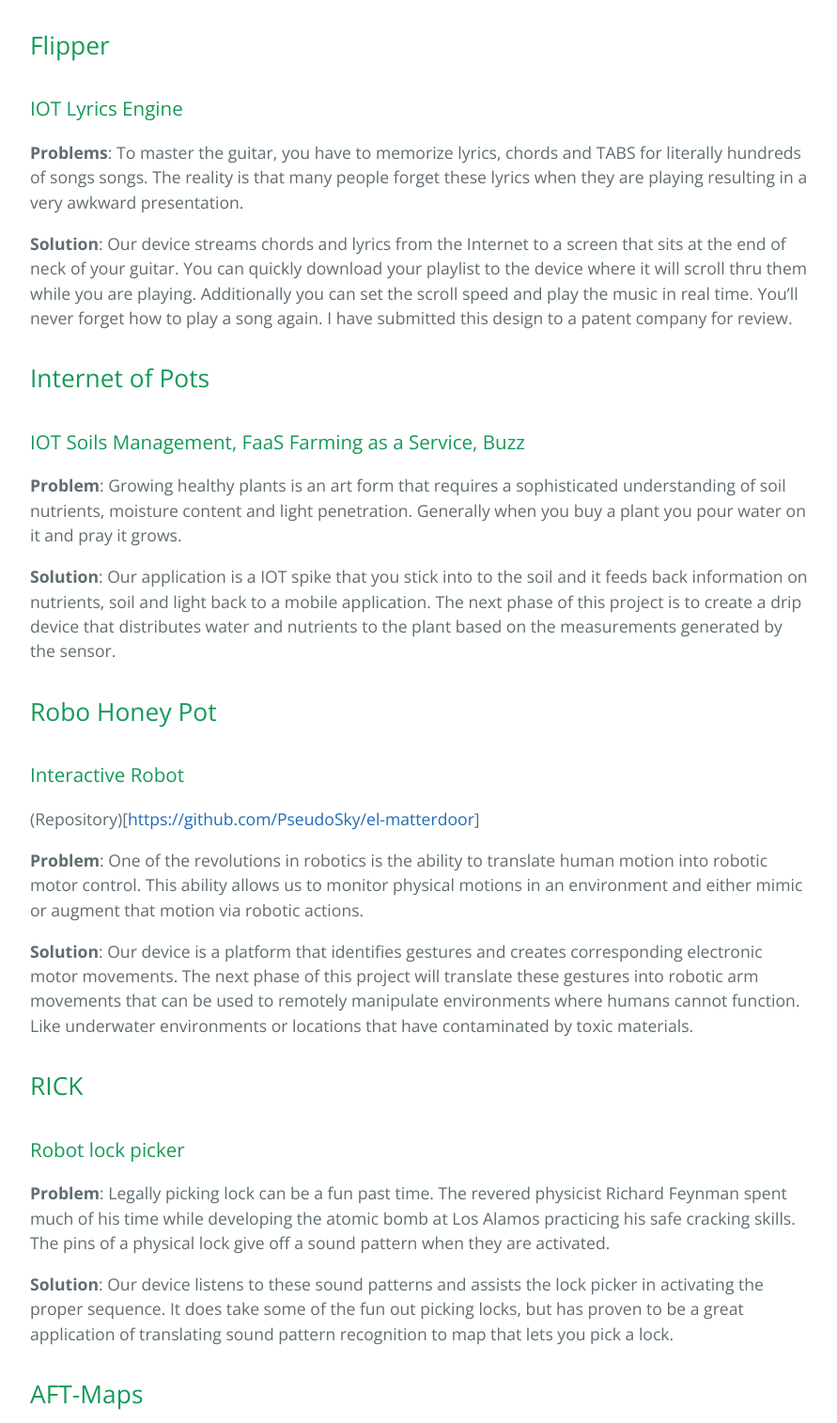
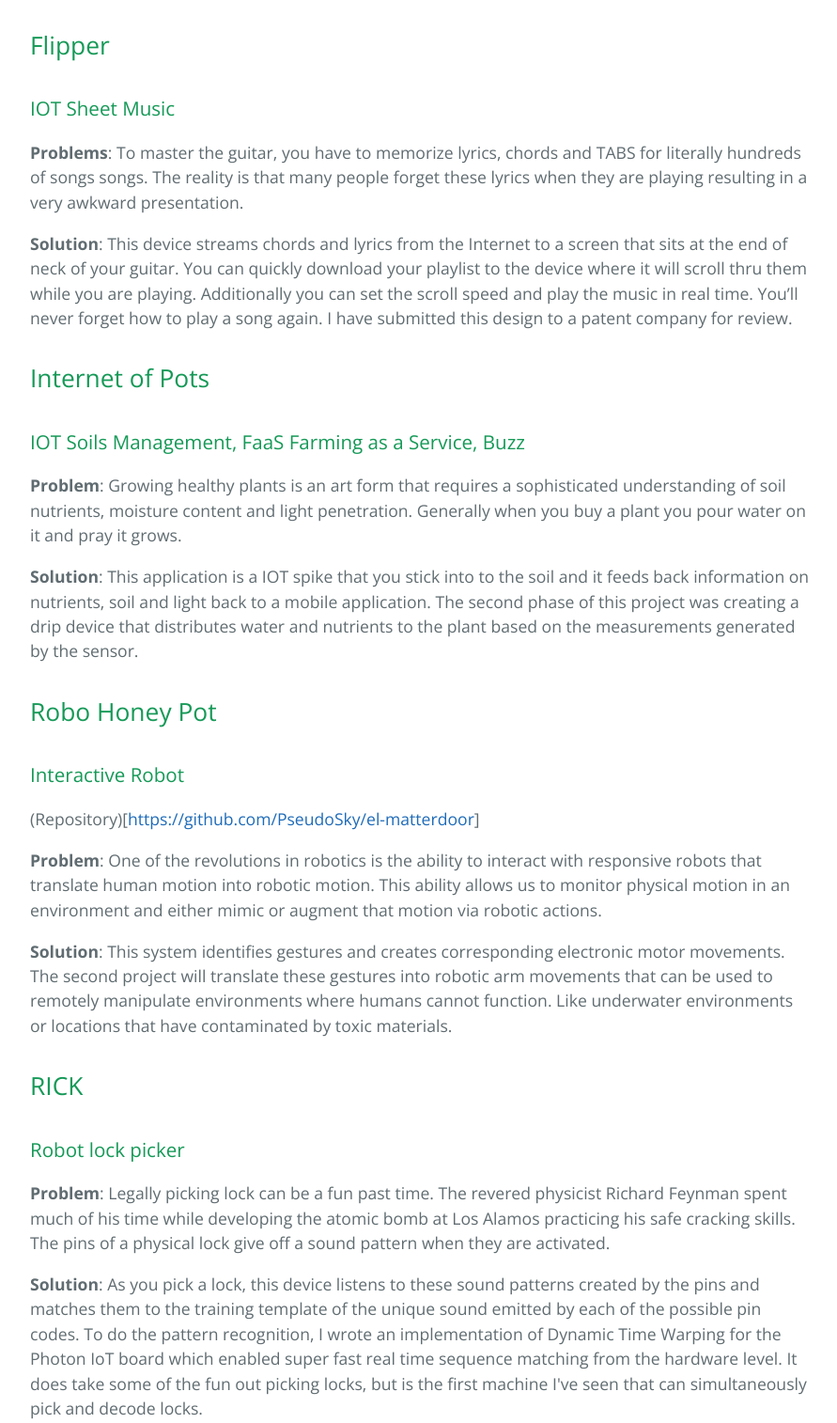
Before and after one commit to sudosnow/sudosnow.github.io, a plain HTML site: page index.html in a window 1280 px wide. Shown: the part 1190-2704 px from the top of the page at 94% size, without its empty margins (192-1083 px from the left). Drawn offline with nearby package versions, Linux system fonts and the light colour scheme.

```diff
--- a/index.html
+++ b/index.html
@@ -47,11 +47,11 @@
 <a id="flipper" class="anchor" href="#flipper" aria-hidden="true"><span aria-hidden="true" class="octicon octicon-link"></span></a>Flipper</h2>
 
 <h3>
-<a id="iot-lyrics-engine" class="anchor" href="#iot-lyrics-engine" aria-hidden="true"><span aria-hidden="true" class="octicon octicon-link"></span></a>IOT Lyrics Engine</h3>
+<a id="iot-sheet-music" class="anchor" href="#iot-sheet-music" aria-hidden="true"><span aria-hidden="true" class="octicon octicon-link"></span></a>IOT Sheet Music</h3>
 
 <p><strong>Problems</strong>: To master the guitar, you have to memorize lyrics, chords and TABS for literally hundreds of songs songs.  The reality is that many people forget these lyrics when they are playing resulting in a very awkward presentation.  </p>
 
-<p><strong>Solution</strong>:  Our device streams chords and lyrics from the Internet to a screen that sits at the end of neck of your guitar.  You can quickly download your playlist to the device where it will scroll thru them while you are playing.  Additionally you can set the scroll speed and play the music in real time.   You’ll never forget how to play a song again.  I have submitted this design to a patent company for review.</p>
+<p><strong>Solution</strong>:  This device streams chords and lyrics from the Internet to a screen that sits at the end of neck of your guitar.  You can quickly download your playlist to the device where it will scroll thru them while you are playing.  Additionally you can set the scroll speed and play the music in real time.   You’ll never forget how to play a song again.  I have submitted this design to a patent company for review.</p>
 
 <h2>
 <a id="internet-of-pots" class="anchor" href="#internet-of-pots" aria-hidden="true"><span aria-hidden="true" class="octicon octicon-link"></span></a>Internet of Pots</h2>
@@ -61,7 +61,7 @@
 
 <p><strong>Problem</strong>: Growing healthy plants is an art form that requires a sophisticated understanding of soil nutrients, moisture content and light penetration.  Generally when you buy a plant you pour water on it and pray it grows.  </p>
 
-<p><strong>Solution</strong>: Our application is a IOT spike that you stick into to the soil and it feeds back information on nutrients, soil and light back to a mobile application.  The next phase of this project is to create a drip device that distributes water and nutrients to the plant based on the measurements generated by the sensor.</p>
+<p><strong>Solution</strong>: This application is a IOT spike that you stick into to the soil and it feeds back information on nutrients, soil and light back to a mobile application.  The second phase of this project was creating a drip device that distributes water and nutrients to the plant based on the measurements generated by the sensor.</p>
 
 <h2>
 <a id="robo-honey-pot" class="anchor" href="#robo-honey-pot" aria-hidden="true"><span aria-hidden="true" class="octicon octicon-link"></span></a>Robo Honey Pot</h2>
@@ -71,9 +71,9 @@
 
 <p>(Repository)[<a href="https://github.com/PseudoSky/el-matterdoor">https://github.com/PseudoSky/el-matterdoor</a>]</p>
 
-<p><strong>Problem</strong>: One of the revolutions in robotics is the ability to translate human motion into robotic motor control.  This ability allows us to monitor physical motions in an environment and either mimic or augment that motion via robotic actions.   </p>
+<p><strong>Problem</strong>: One of the revolutions in robotics is the ability to interact with responsive robots that translate human motion into robotic motion.  This ability allows us to monitor physical motion in an environment and either mimic or augment that motion via robotic actions.   </p>
 
-<p><strong>Solution</strong>:   Our device is a platform that identifies gestures and creates corresponding electronic motor movements.  The next phase of this project will translate these gestures into robotic arm movements that can be used to remotely manipulate environments where humans cannot function.  Like underwater environments or locations that have contaminated by toxic materials.</p>
+<p><strong>Solution</strong>:   This system identifies gestures and creates corresponding electronic motor movements.  The second  project will translate these gestures into robotic arm movements that can be used to remotely manipulate environments where humans cannot function.  Like underwater environments or locations that have contaminated by toxic materials.</p>
 
 <h2>
 <a id="rick" class="anchor" href="#rick" aria-hidden="true"><span aria-hidden="true" class="octicon octicon-link"></span></a>RICK</h2>
@@ -83,7 +83,7 @@
 
 <p><strong>Problem</strong>: Legally picking lock can be a fun past time.  The revered physicist Richard Feynman spent much of his time while developing the atomic bomb at Los Alamos practicing his safe cracking skills.   The pins of a physical lock give off a sound pattern when they are activated.  </p>
 
-<p><strong>Solution</strong>: Our device listens to these sound patterns and assists the lock picker in activating the proper sequence.    It does take some of the fun out picking locks, but has proven to be a great application of translating sound pattern recognition to map that lets you pick a lock.</p>
+<p><strong>Solution</strong>: As you pick a lock, this device listens to these sound patterns created by the pins and matches them to the training template of the unique sound emitted by each of the possible pin codes. To do the pattern recognition, I wrote an implementation of Dynamic Time Warping for the Photon IoT board which enabled super fast real time sequence matching from the hardware level. It does take some of the fun out picking locks, but is the first machine I've seen that can simultaneously pick and decode locks.</p>
 
 <h2>
 <a id="aft-maps" class="anchor" href="#aft-maps" aria-hidden="true"><span aria-hidden="true" class="octicon octicon-link"></span></a>AFT-Maps</h2>
@@ -149,7 +149,9 @@
 
 <p><strong>Problem</strong>: With the proliferation of public WIFI, your communication is often completely visible to anyone interested in monitoring it.  It is downright scary how easy it is to hijack your text and manipulate or track it.  There are encryption plugins for email, but most people are now communicating via text applications like Whatsapp and Snap Chat. </p>
 
-<p><strong>Solution</strong>: Our plugin allows the user to easily encrypt data on multiple web applications and send it to another user.  To activate the encryption simply press a browser button and a key is generated, sent to the receiver where it is automatically decrypted.</p>
+<p><strong>Solution</strong>: This plugin allows the user to easily encrypt data across multiple web applications (Groupme, Slack, Facebook, Gmail) and send it to another user.  The system handles key storage and exchange as well as automatic decryption of text from inside the app. You'll never see encrypted text, unless you turn the plugin off or delete your key. All you have to do to use it is go to facebook open your chat, type your message, hit "command/ctrl" and "e" and your message will be encrypted in that text box. Once you hit send, because you have your own key, you see the message you were typing.</p>
+
+<p>Diffie Hellman, Sl4j, IndexedDB, Chrome Extension, lots of custom js</p>
 
 <h3>
 <a id="iot-motion-control" class="anchor" href="#iot-motion-control" aria-hidden="true"><span aria-hidden="true" class="octicon octicon-link"></span></a>IOT Motion Control</h3>
```
Also changed, not shown: params.json (+1 -1 lines).
